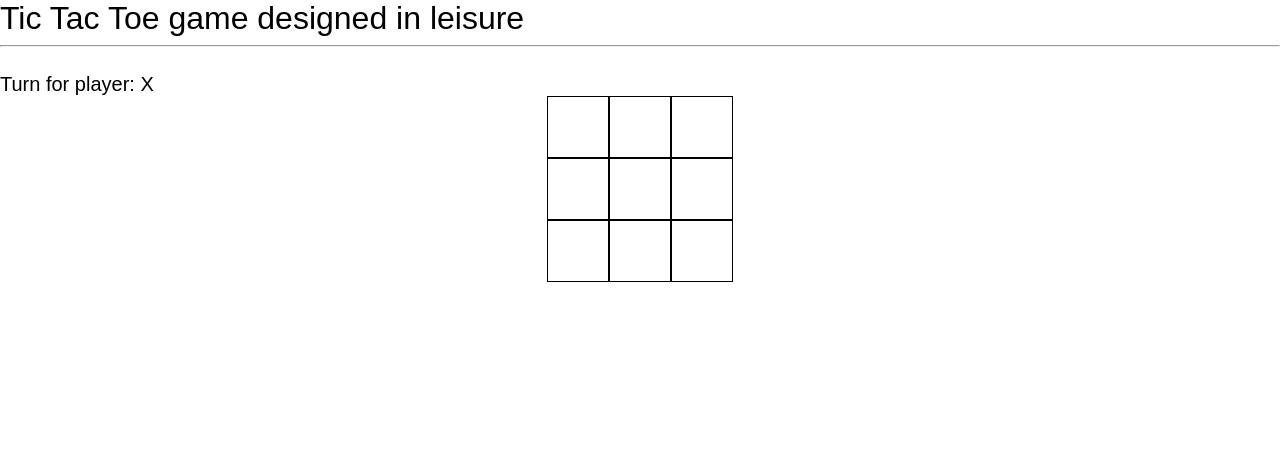
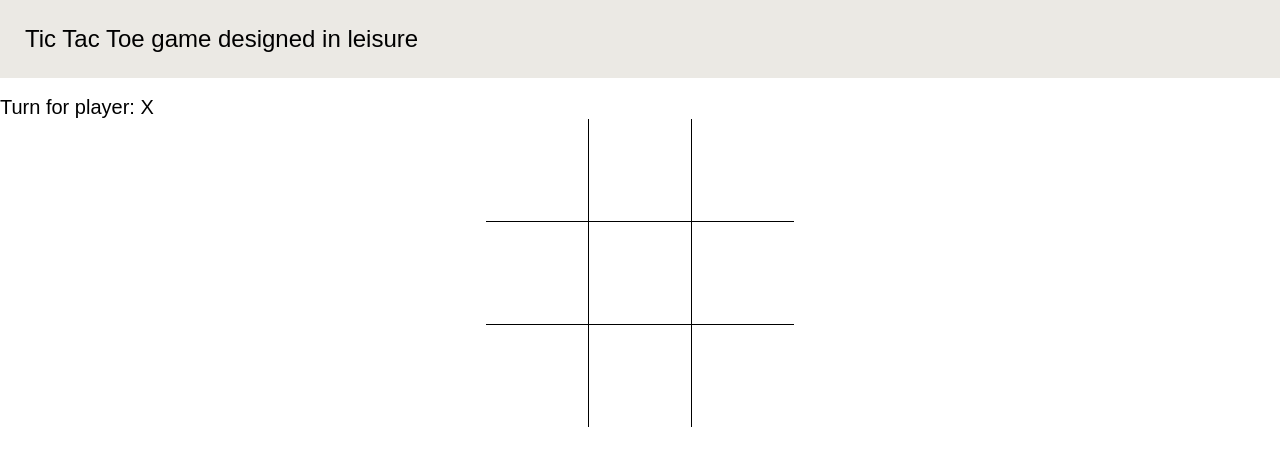
Before and after one commit to darky03/darky03.github.io, a plain HTML site: page tictactoe.html in a window 1280 px wide. Drawn offline with nearby package versions, Linux system fonts and the light colour scheme.

Commit message:
Added aesthetics to the tic tac toe game

```diff
--- a/style.css
+++ b/style.css
@@ -35,3 +35,9 @@ ul.listbox > li.maintext
 	margin: 10px;
 	padding: 10px;
 }
+h3,h2
+{
+	margin: 0;
+	padding: 0;
+	font-weight: normal;
+}
--- a/tictactoe.html
+++ b/tictactoe.html
@@ -12,14 +12,34 @@
 			{
 
 				margin: 0;
-				padding: 30px;
-
-				/*ont-size: 20px;*/
+				width: 100px;
+				height: 100px;
+				text-align: center;
+				font-size: 25px;
+			}
+			.mid-box {
 				border: 1px solid black;
 			}
+			.mid-upper-box {
+				border-right: 1px solid black;
+				border-left: 1px solid black;
+			}
+			.mid-lower-box {
+				border-right: 1px solid black;
+				border-left: 1px solid black;
+			}
+			.mid-left-box {
+				border-bottom: 1px solid black;
+				border-top: 1px solid black;
+			}
+			.mid-right-box {
+				border-bottom: 1px solid black;
+				border-top: 1px solid black;
+			}
+		</style>
+		<link rel="stylesheet" href="./style.css" />
+		<script src="https://ajax.googleapis.com/ajax/libs/jquery/3.5.1/jquery.min.js"></script>
 
-		</style>
-		<script src="https://ajax.googleapis.com/ajax/libs/jquery/3.5.1/jquery.min.js"></script>
 		<script src="./tictactoe.js"></script>
 	</head>
 	<body>
@@ -28,12 +48,9 @@
 			<div id="overlayfg" style="position: fixed; top: 30%; left: 35%; height: 0; width: 100%; height: 100%; z-index: 2; font-size: 30px;">Player '<span id="winnerName"></span>' has won the game!</div>
 
 		</div>
-		<div>
-			<font size = "6">
-				Tic Tac Toe game designed in leisure
-			</font>
-		</div>
-		<hr>
+		<nav class="header">
+			<h2>Tic Tac Toe game designed in leisure</h2>
+		</nav>
 		<br/>
 		<div id="playerturn" style="font-size: 20px;"></div>
 
@@ -41,17 +58,17 @@
 			<table cellspacing=0>
 				<tr>
 					<td id="0x0"></td>
-					<td id="0x1"></td>
+					<td id="0x1" class="mid-upper-box"></td>
 					<td id="0x2"></td>
 				</tr>
 				<tr>
-					<td id="1x0"></td>
-					<td id="1x1"></td>
-					<td id="1x2"></td>
+					<td id="1x0" class="mid-left-box"></td>
+					<td id="1x1" class="mid-box"></td>
+					<td id="1x2" class="mid-right-box"></td>
 				</tr>
 				<tr>
 					<td id="2x0"></td>
-					<td id="2x1"></td>
+					<td id="2x1" class="mid-lower-box"></td>
 					<td id="2x2"></td>
 				</tr>
 			</table>
--- a/tictactoe.js
+++ b/tictactoe.js
@@ -74,7 +74,8 @@ $(document).ready(function() {
 			for(let i = 0; i < patterns[wpi].length; i++) {
 				idStr = patterns[wpi][i][0] + "x" +  patterns[wpi][i][1];
 				console.log("ID String: " + idStr);
-				$("td#" + idStr).css("background-color","red");
+
+				$("td#" + idStr).css("background-color",old == "O" ? "blue" : "red");
 			}
 		}
 		else{
```
